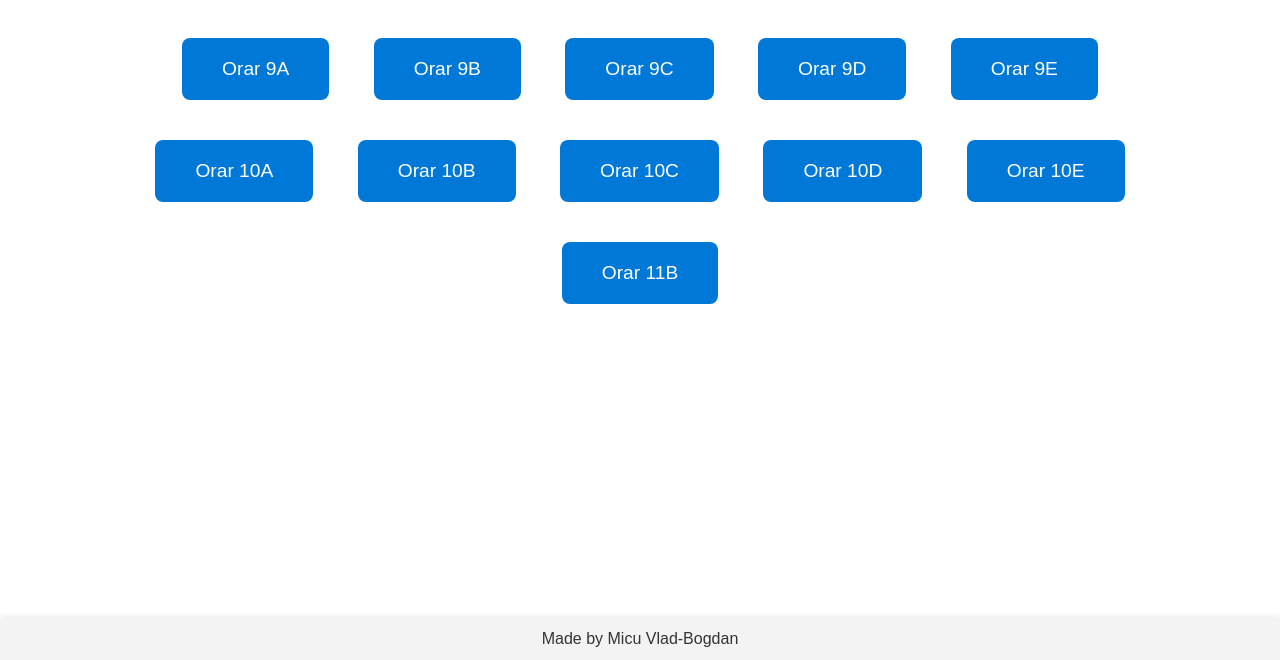
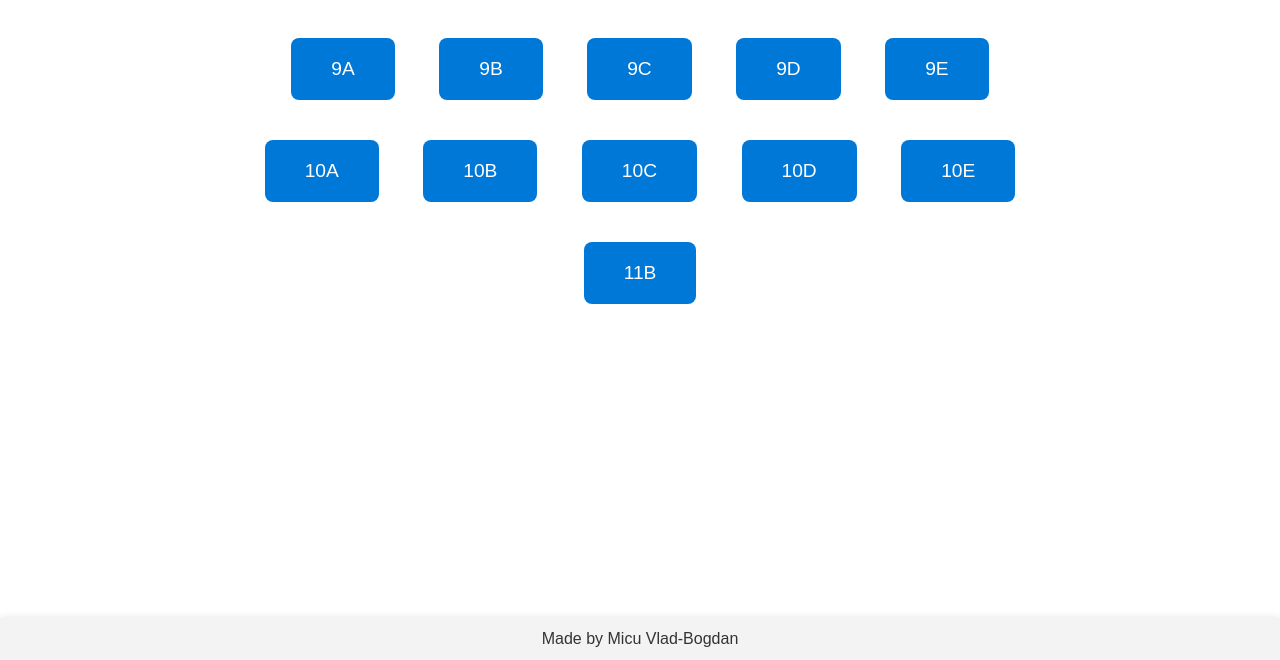
Before and after one commit to MicuBogdan/micubogdan.github.io, a plain HTML site: page orar/index.html in a window 1280 px wide. Shown: the part 140-800 px from the top of the page. Drawn offline with Linux system fonts and the light colour scheme.

Commit message:
Update index.html

```diff
--- a/orar/index.html
+++ b/orar/index.html
@@ -58,19 +58,19 @@
 <body>
     <a href="https://micu.is-a.dev" class="top-left-link">micu.is-a.dev</a>
     <h1>Accesează Orarul</h1>
-    <a href="https://micu.is-a.dev/orar/9A/" class="button">Orar 9A</a>
-    <a href="https://micu.is-a.dev/orar/9B/" class="button">Orar 9B</a>
-    <a href="https://micu.is-a.dev/orar/9C/" class="button">Orar 9C</a>
-    <a href="https://micu.is-a.dev/orar/9D/" class="button">Orar 9D</a>
-    <a href="https://micu.is-a.dev/orar/9E/" class="button">Orar 9E</a>
+    <a href="https://micu.is-a.dev/orar/9A/" class="button">9A</a>
+    <a href="https://micu.is-a.dev/orar/9B/" class="button">9B</a>
+    <a href="https://micu.is-a.dev/orar/9C/" class="button">9C</a>
+    <a href="https://micu.is-a.dev/orar/9D/" class="button">9D</a>
+    <a href="https://micu.is-a.dev/orar/9E/" class="button">9E</a>
     <br>
-    <a href="https://micu.is-a.dev/orar/10A/" class="button">Orar 10A</a>
-    <a href="https://micu.is-a.dev/orar/10B/" class="button">Orar 10B</a>
-    <a href="https://micu.is-a.dev/orar/10C/" class="button">Orar 10C</a>
-    <a href="https://micu.is-a.dev/orar/10D/" class="button">Orar 10D</a>
-    <a href="https://micu.is-a.dev/orar/10E/" class="button">Orar 10E</a>
+    <a href="https://micu.is-a.dev/orar/10A/" class="button">10A</a>
+    <a href="https://micu.is-a.dev/orar/10B/" class="button">10B</a>
+    <a href="https://micu.is-a.dev/orar/10C/" class="button">10C</a>
+    <a href="https://micu.is-a.dev/orar/10D/" class="button">10D</a>
+    <a href="https://micu.is-a.dev/orar/10E/" class="button">10E</a>
     <br>
-    <a href="https://micu.is-a.dev/orar/11B/" class="button">Orar 11B</a>
+    <a href="https://micu.is-a.dev/orar/11B/" class="button">11B</a>
     <footer>
         Made by Micu Vlad-Bogdan
     </footer>
```
